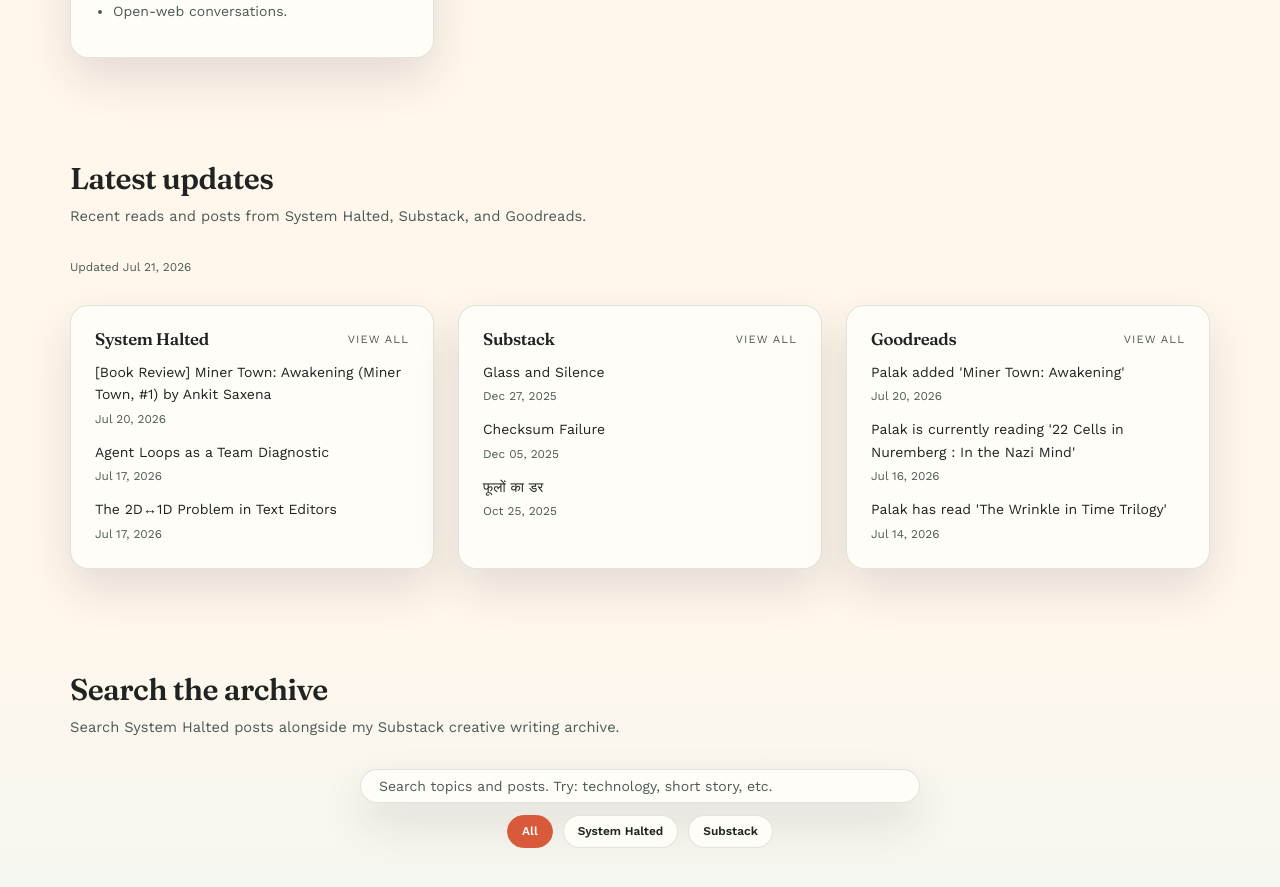
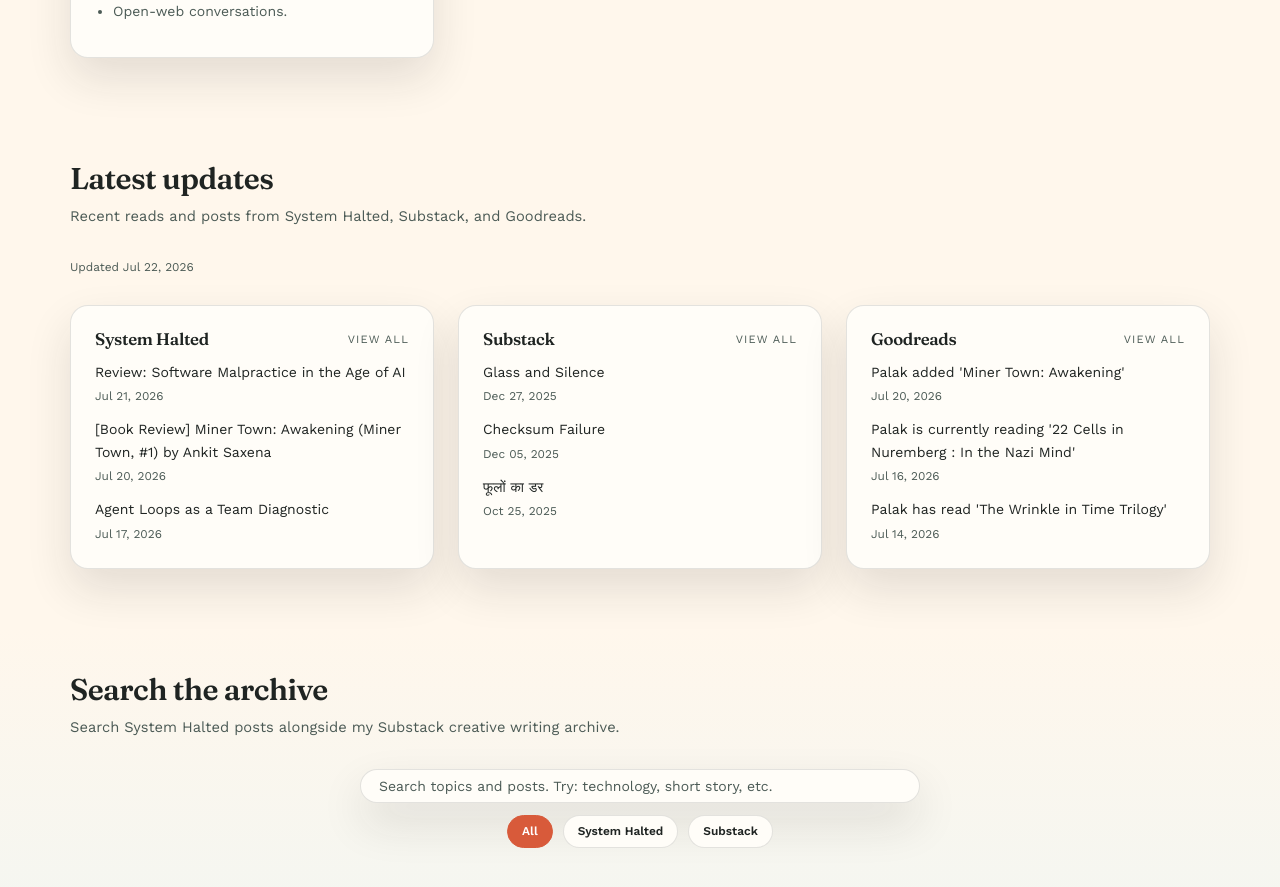
Before and after one commit to systemhalted/about-me, a Jekyll site: the page built from index.html, in a window 1280 px wide and 900 px high, scrolled down 2331 px. Shown: the top 887 px of the window. Built offline with Jekyll 4.4.1, drawn with Linux system fonts in a browser that asks for light colours; nearby versions of some CDN libraries.

Commit message:
refresh content feeds

```diff
--- a/_data/latest_sources.json
+++ b/_data/latest_sources.json
@@ -1,5 +1,5 @@
 {
-  "updated_at": "2026-07-21T05:30:02Z",
+  "updated_at": "2026-07-22T05:29:15Z",
   "sources": [
     {
       "id": "systemhalted",
@@ -8,6 +8,11 @@
       "feed_url": "https://systemhalted.in/feed.xml",
       "items": [
         {
+          "title": "Review: Software Malpractice in the Age of AI",
+          "url": "https://systemhalted.in/2026/07/21/review-software-malpractice-in-the-age-of-ai/",
+          "published": "2026-07-21T00:00:00Z"
+        },
+        {
           "title": "[Book Review] Miner Town: Awakening (Miner Town, #1) by Ankit Saxena",
           "url": "https://systemhalted.in/2026/07/20/book-review-miner-town-awakening-by-ankit-saxena/",
           "published": "2026-07-20T00:00:00Z"
@@ -15,11 +20,6 @@
         {
           "title": "Agent Loops as a Team Diagnostic",
           "url": "https://systemhalted.in/2026/07/17/agent-loops-as-a-team-diagnostic/",
-          "published": "2026-07-17T00:00:00Z"
-        },
-        {
-          "title": "The 2D\u21941D Problem in Text Editors",
-          "url": "https://systemhalted.in/2026/07/17/the-2d-1d-problem-in-text-editors/",
           "published": "2026-07-17T00:00:00Z"
         }
       ]
```
